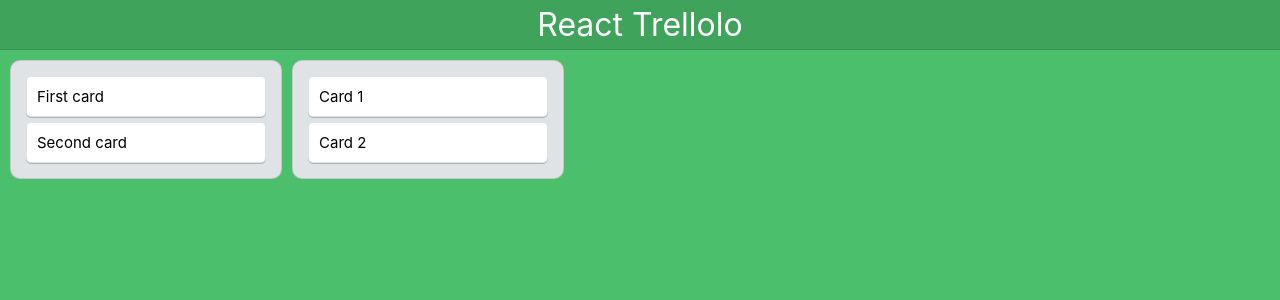
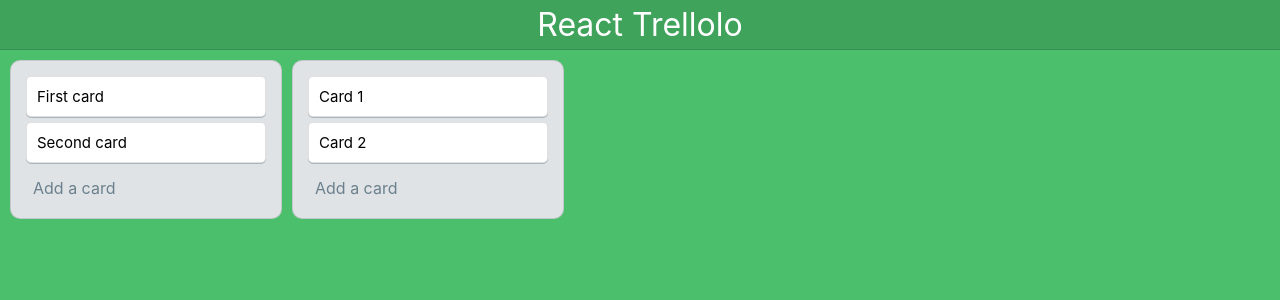
Before and after one commit to toyhtowdomasydyt/react-trellolo, a React (Create React App) app: page / in a window 1280 px wide. Shown: the top 300 px of the page. Built offline with nearby package versions, Linux system fonts and the light colour scheme.

Commit message:
Add logic for card editing

```diff
--- a/src/components/List.css
+++ b/src/components/List.css
@@ -14,3 +14,22 @@
     padding: 10px;
     overflow-wrap: break-word;
 }
+
+.Toggle-Add-Card {
+    cursor: pointer;
+    padding: 10px;
+    color: #6b808c;
+    border-radius: 0 0 10px 10px;
+    display: flex;
+    align-items: center;
+}
+
+.Toggle-Add-Card:hover {
+    background-color: rgba(9, 45, 66, 0.13);
+    color: #17394d;
+    text-decoration: underline;
+}
+
+.Toggle-Add-Card ion-icon {
+    margin-right: 2px;
+}
--- a/src/components/List.jsx
+++ b/src/components/List.jsx
@@ -1,11 +1,28 @@
-import React from "react";
+import React, {useState} from "react";
 import {useSelector} from "react-redux";
 import "./List.css";
 
 import Card from "./Card";
+import shortid from "shortid";
+import CardEditor from "./CardEditor";
 
-const List = ({listId, index}) => {
+const List = ({listId, index, dispatch}) => {
     const listState = useSelector(state => state.listsById[listId]);
+    const [addingCard, setAddingCard] = useState(false);
+
+    const toggleAddingCard = () => setAddingCard(!addingCard);
+
+    const addCard = async cardText => {
+        toggleAddingCard();
+
+        const cardId = shortid.generate();
+
+        dispatch({
+            type: "ADD_CARD",
+            payload: { cardText, cardId, listId }
+        });
+    };
+
 
     return (
         <div className="List">
@@ -22,6 +39,18 @@ const List = ({listId, index}) => {
                         listId={listState.id}
                     />
                 ))}
+
+                {addingCard ? (
+                    <CardEditor
+                        onSave={addCard}
+                        onCancel={toggleAddingCard}
+                        adding
+                    />
+                ) : (
+                    <div className="Toggle-Add-Card" onClick={toggleAddingCard}>
+                        <ion-icon name="add" /> Add a card
+                    </div>
+                )}
             </div>
         </div>
     );
```
